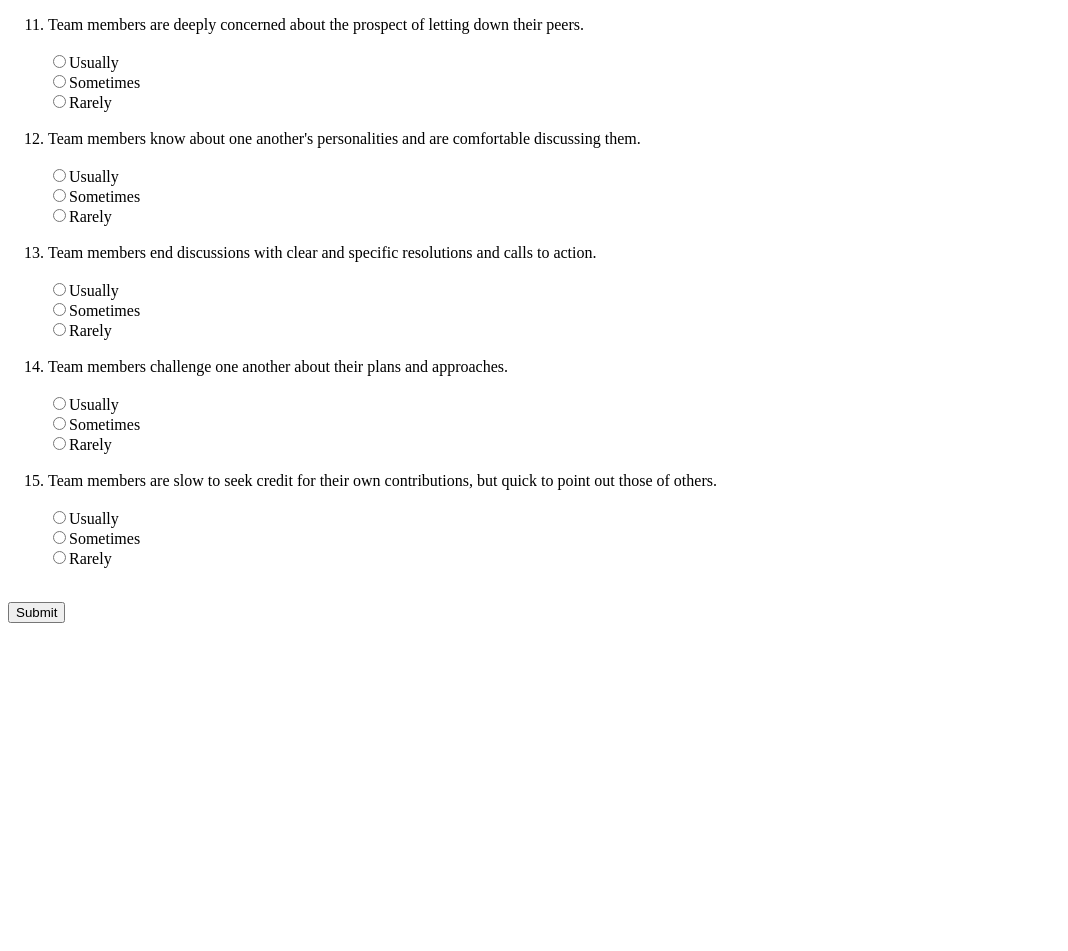
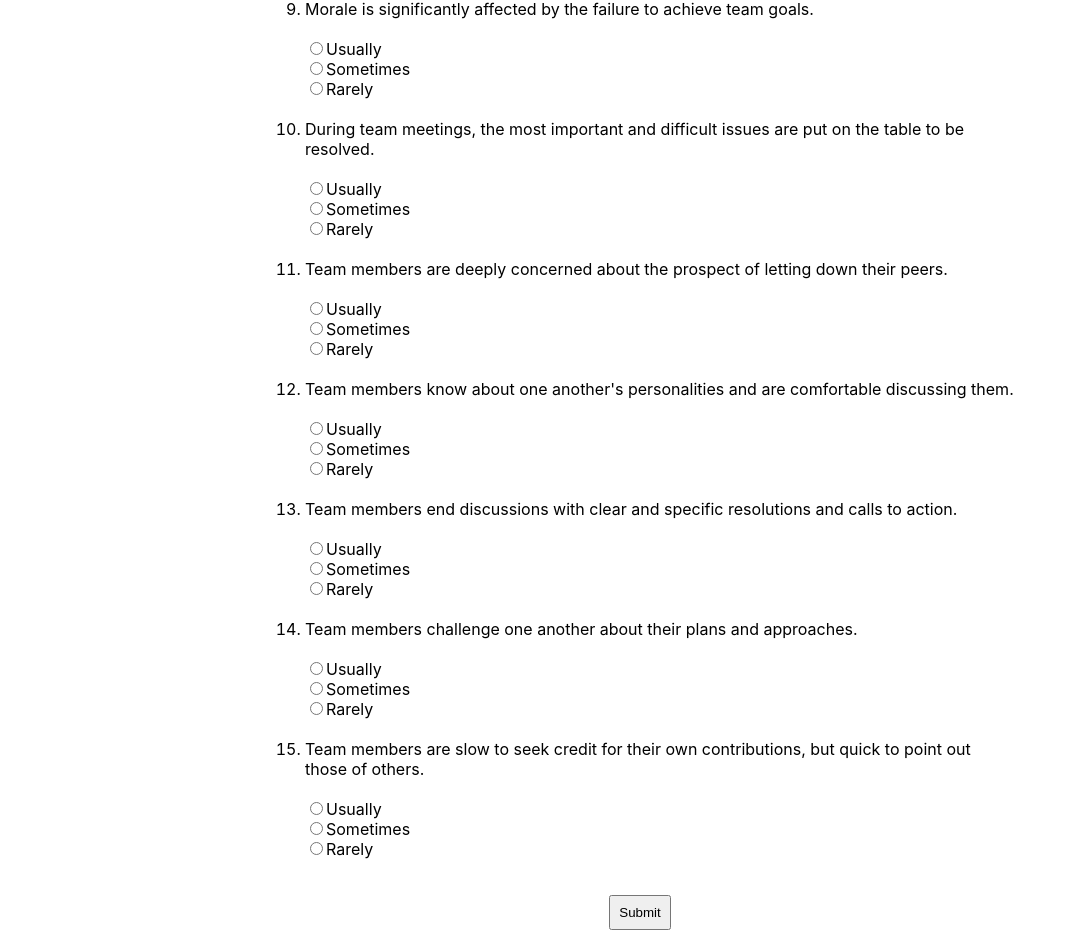
Before and after one commit to alonso-cadenas/team-dysfunctions-assessment, a Next.js app: page /assessment in a window 1280 px wide. Shown: the part 1311-2262 px from the top of the page, without its empty margins (0-1068 px from the left). Before the commit the page ends 1942 px from the top, so only its background shows below. Built offline with nearby package versions, Linux system fonts and the light colour scheme; no server answers.

Commit message:
Add global styling.

```diff
--- a/components/question-list.js
+++ b/components/question-list.js
@@ -49,7 +49,7 @@ export function QuestionList({submitAnswers, updateAnswer}) {
                         </li>
                     )}
                 </ol>
-                <input type="submit" value="Submit"/>
+                <button type="submit">Submit</button>
             </form>
         </div>
     )
--- /dev/null
+++ b/pages/_app.js
@@ -0,0 +1,6 @@
+import '../styles.css'
+import React from 'react';
+
+export default function MyApp({Component, pageProps}) {
+    return <Component {...pageProps} />
+}
--- a/pages/index.js
+++ b/pages/index.js
@@ -4,7 +4,6 @@ import React from 'react';
 export default function Home() {
     return (
         <div>
-
             <h1>The Five Dysfunctions of a Team Online Assessment</h1>
             <p>
                 This is an online assessment from <i>The Five Dysfunctions of a Team</i> by Patrick Lencioni, Jossey-Bass
--- /dev/null
+++ b/styles.css
@@ -0,0 +1,13 @@
+body {
+    font-family: 'SF Pro Text', 'SF Pro Icons', 'Helvetica Neue', 'Helvetica',
+    'Arial', sans-serif;
+    padding: 1.5rem;
+    max-width: 750px;
+    margin: 0 auto;
+}
+
+button {
+    display: block;
+    margin: 0 auto;
+    padding: 0.5rem;
+}
```
